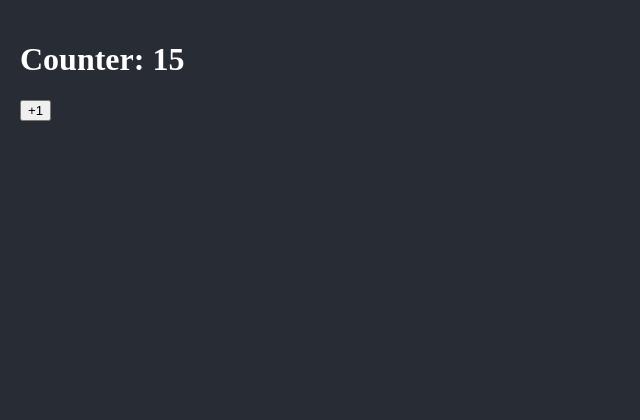
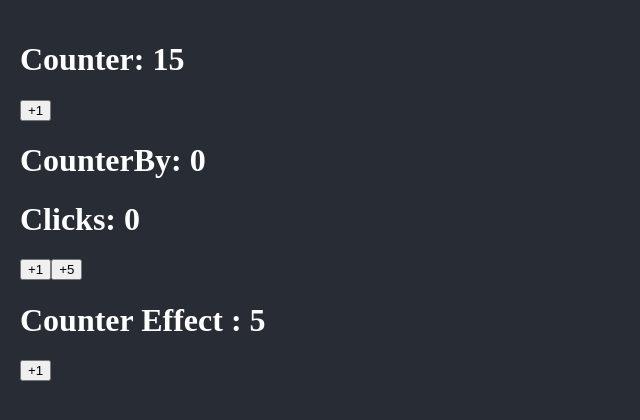
Before and after one commit to Piazzolla/reactpro-01-bases, a React (Vite) app: page / in a window 1280 px wide. Shown: the top 420 px of the page, without its empty margins (0-640 px from the left). Built offline with nearby package versions, Linux system fonts and the light colour scheme.

Commit message:
mas repaso basico

```diff
--- a/src/App.tsx
+++ b/src/App.tsx
@@ -1,9 +1,13 @@
 import { Counter } from "./bases/Counter"
+import { CounterBy } from "./bases/CounterBy"
+import { CounterEffect } from "./bases/CounterEffect"
 
 function App() {
   return (
     <>
       <Counter initialValue={ 15 }  />
+      <CounterBy  />
+      <CounterEffect />
     </>
   )
 }
--- a/src/bases/Counter.tsx
+++ b/src/bases/Counter.tsx
@@ -1,6 +1,10 @@
 import { useState } from "react"
 
-export const Counter = ({initialValue = 0})   => {
+interface Props {
+ initialValue?: number
+}
+
+export const Counter = ({initialValue = 0}:Props)   => {
 
   const [counter, setCounter] = useState(initialValue)
 
--- /dev/null
+++ b/src/bases/CounterBy.tsx
@@ -0,0 +1,52 @@
+import { useState } from "react"
+import { Counter } from "./Counter"
+
+interface Props {
+  initialValue?: number
+}
+
+
+interface CounterState {
+  counter: number;
+  clicks: number;
+}
+
+export const CounterBy = ({ initialValue = 0 }: Props) => {
+
+  const [counterState, setCounterState] = useState<CounterState>({
+    counter: initialValue,
+    clicks: 0,
+  })
+
+
+
+
+  const handleClick = (val: number) => {
+
+    setCounterState( ({ clicks, counter}) => ({
+        // ...prev,
+        counter: counter + val,
+        clicks: clicks + 1
+      })
+    );
+  }
+
+  const { counter, clicks } = counterState;
+
+  return (
+    <div>
+      <h1> CounterBy: {counterState.counter}</h1>
+      <h1> Clicks: {counterState.clicks}</h1>
+      <button
+        onClick={() => handleClick(1)}
+      >
+        +1
+      </button>
+      <button
+        onClick={() => handleClick(5)}
+      >
+        +5
+      </button>
+    </div>
+  )
+}
--- /dev/null
+++ b/src/bases/CounterEffect.tsx
@@ -0,0 +1,30 @@
+import { useEffect, useState } from "react"
+
+const ERROR_STYLE = 'color: red; background-color: black;';
+const MAXIMUN_COUNT = 10;
+
+export const CounterEffect = ()   => {
+
+  const [counter, setCounter] = useState(5)
+
+  const handleClick = () => {
+    setCounter( prev => Math.min( prev +1 , MAXIMUN_COUNT) );
+  }
+
+  useEffect(() => {
+    if( counter < MAXIMUN_COUNT ) return;
+    console.log('%cSe llego al valor maximo', ERROR_STYLE );
+  }, [counter])
+
+
+  return (
+    <div>
+        <h1> Counter Effect : { counter }</h1>
+        <button
+            onClick={ handleClick }
+        >
+            +1
+        </button>
+    </div>
+  )
+}
```
